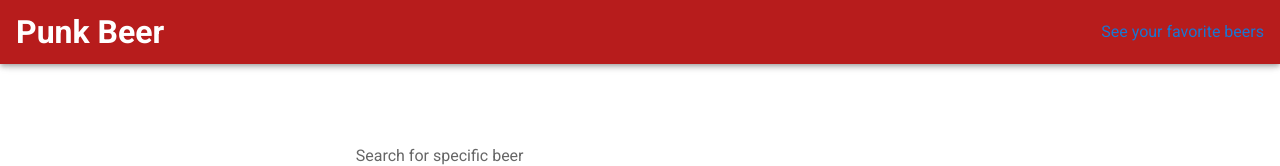
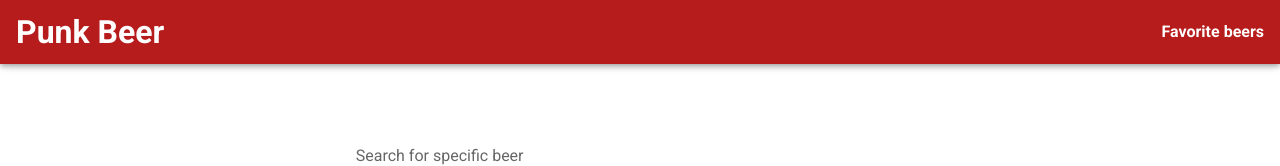
Before and after one commit to pessanhadavi/punk-beer-app, a Vue app: page / in a window 1280 px wide. Shown: the top 166 px of the page. Built offline with nearby package versions, Linux system fonts and the light colour scheme; no server answers.

Commit message:
Add some style to Favorite view link

```diff
--- a/src/components/NavBar.vue
+++ b/src/components/NavBar.vue
@@ -4,14 +4,19 @@
       <router-link to="/"><h1>Punk Beer</h1></router-link>
     </div>
     <v-spacer></v-spacer>
-    <router-link :to="{ name: 'favorites' }"
-      >See your favorite beers</router-link
+    <router-link :to="{ name: 'favorites' }" class="fave-link">
+      <h4>Favorite beers</h4></router-link
     >
   </v-app-bar>
 </template>
 
 <style lang="scss" scoped>
-h1 {
+h1,
+h4 {
   color: white;
 }
+
+.fave-link:hover {
+  border-bottom: 3px solid white;
+}
 </style>
```
